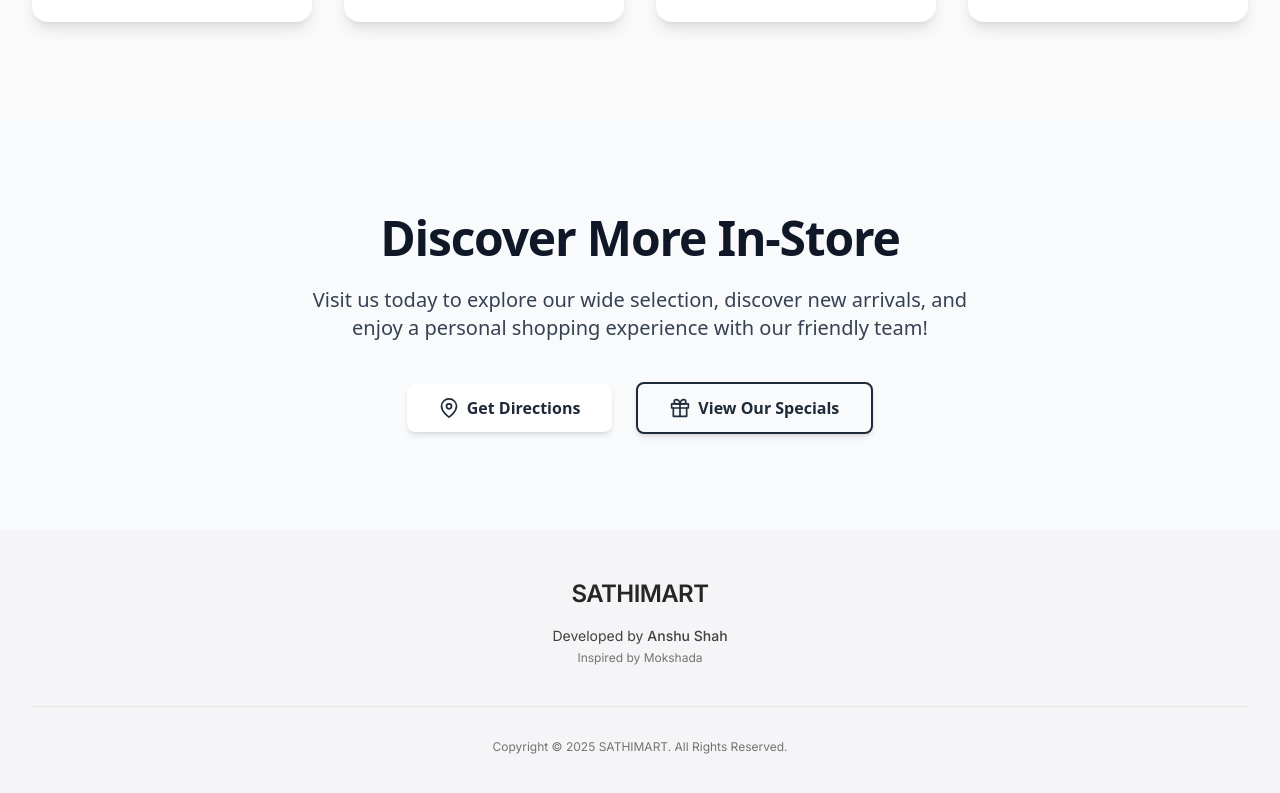
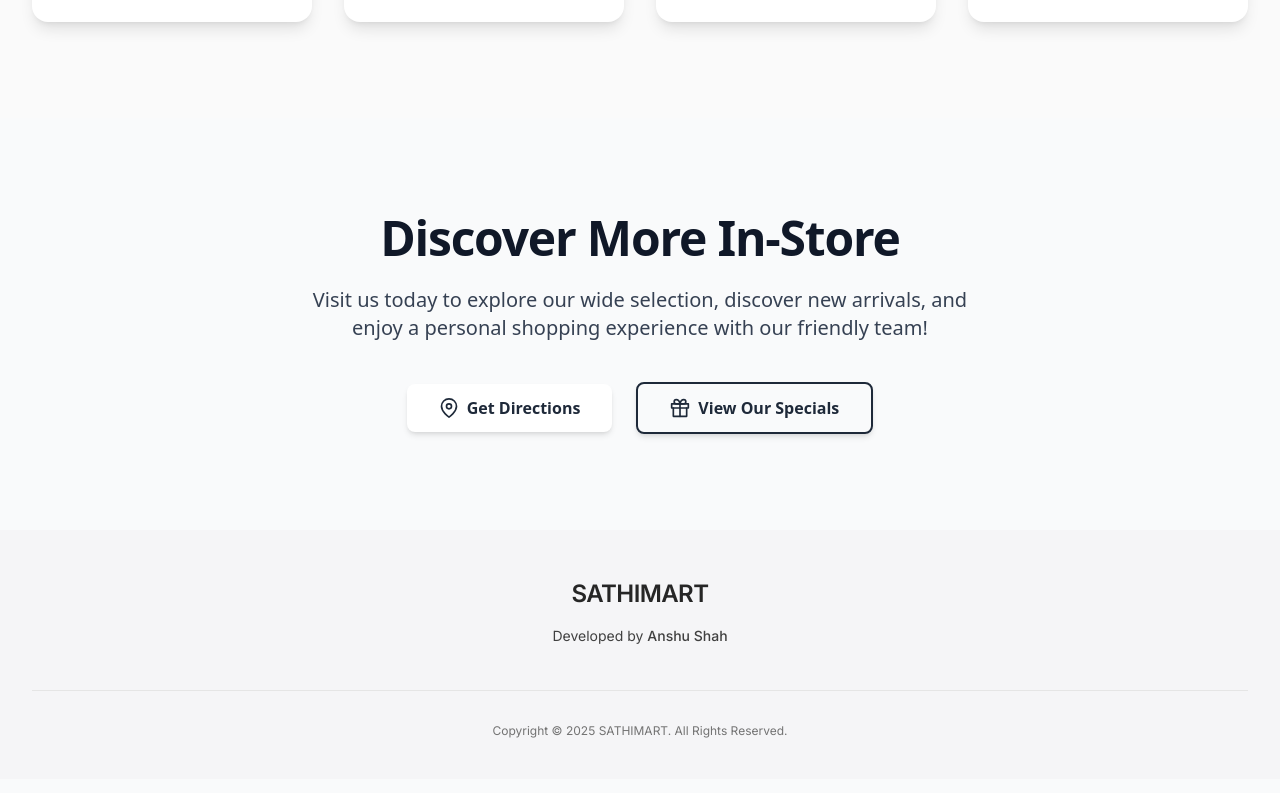
Before and after one commit to shahanshu/pathivara-store-pos, a Next.js app: page / in a window 1280 px wide. Shown: the part 3000-3793 px from the top of the page. Built offline with nearby package versions, Linux system fonts and the light colour scheme; no server answers.

Commit message:
professional web app

```diff
--- a/app/components/landing/Footer.jsx
+++ b/app/components/landing/Footer.jsx
@@ -34,7 +34,7 @@ const Footer = () => {
               Developed by <span className="font-medium">Anshu Shah</span>
             </p>
             <p className="text-xs text-neutral-500"> {/* Subtle text for inspiration */}
-              Inspired by Mokshada
+
             </p>
           </div>
         </div>
--- a/app/page.js
+++ b/app/page.js
@@ -8,7 +8,7 @@ export async function generateMetadata() {
     description: 'The best place to find amazing products online. Explore our curated collections for fashion, electronics, home goods, and more. Shop now for exclusive deals and fast shipping!',
     openGraph: {
       title: 'Sathimart Department Store',
-      description: 'Developed By Anshu Inspired By Mokshadha',
+      description: 'Developed By Anshu',
       url: `${siteBaseUrl}/`,
       images: [
         {
```
Also changed, not shown: 1 other file (tests, documents, lock files or other folders).
